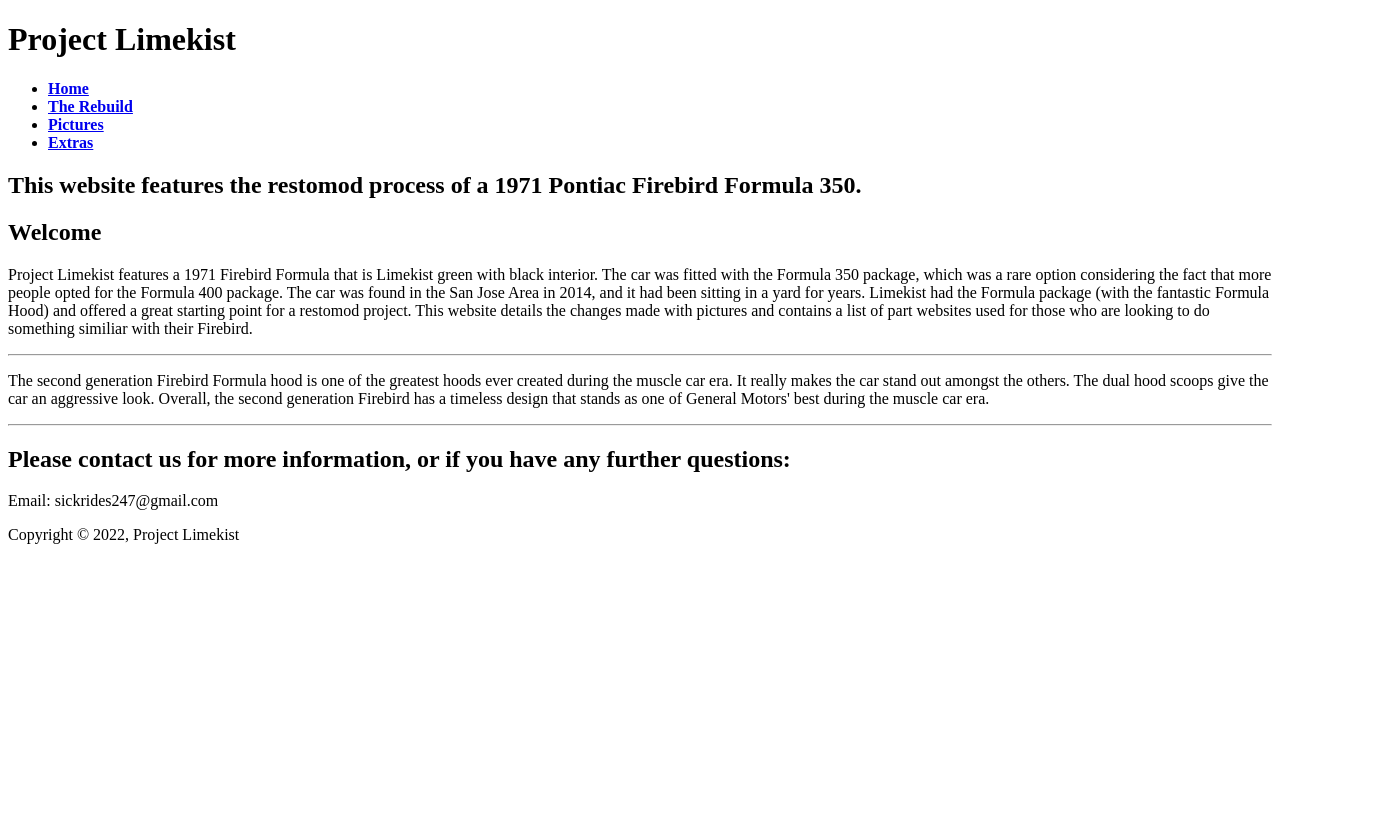
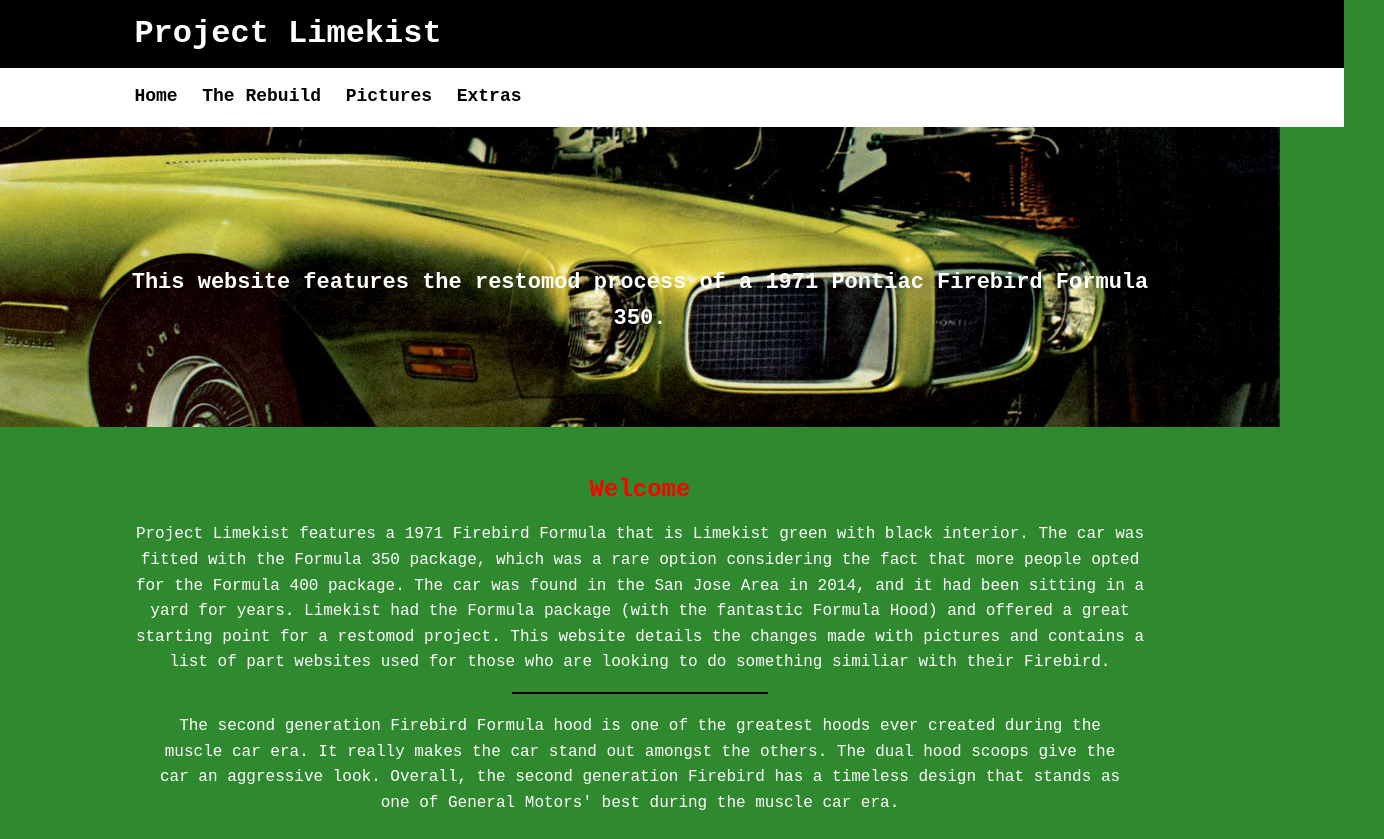
Before and after one commit to ethanmachado/ProjectLimekist, a plain HTML site: page index.html in a window 1280 px wide. Shown: the top 839 px of the page, 1384 px wide, since content can reach past the window. Before the commit the page ends 800 px from the top, so only its background shows below. Drawn offline with Linux system fonts and the light colour scheme; files that its build step writes are made by us from their sources; the site is published under a folder, as on GitHub Pages, so addresses that start at the root find nothing; files whose address does not match are found by name.

Commit message:
css fix #3

```diff
--- a/index.html
+++ b/index.html
@@ -6,7 +6,7 @@
         <title>Project Limekist</title>
         <meta name="description" content="Content about the popular game Brawl Stars">
         <meta name="viewport" content="width=device-width, initial-scale=1">
-        <link rel="stylesheet" href="/ethanmachado.github.io/css/style.css">
+        <link rel="stylesheet" href="css/style.css"/>
     </head>
     <body>
         <header id="main-header">
```
